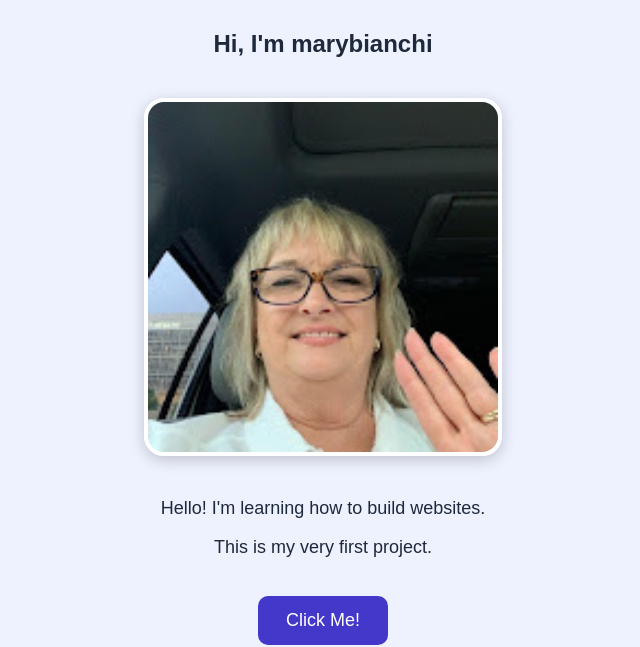
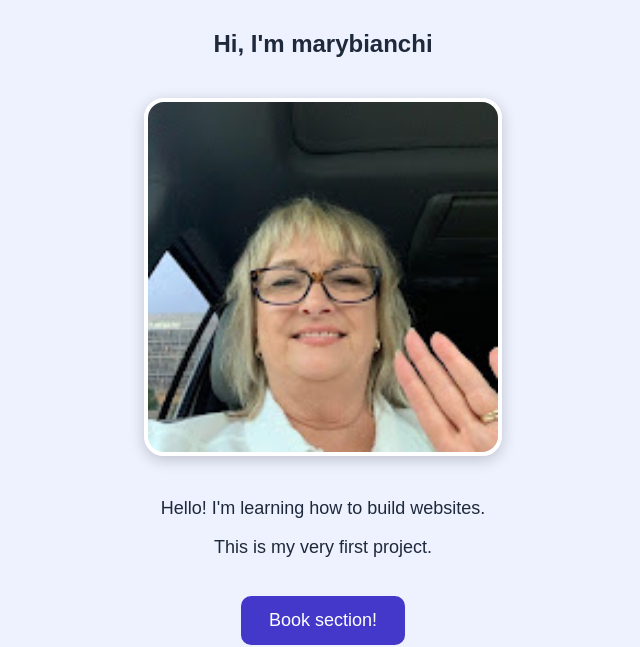
Before and after one commit to marybianchi/my-first-website, a plain HTML site: page index.html in a window 1280 px wide. Shown: the part 157-804 px from the top of the page, without its empty margins (317-957 px from the left). Drawn offline with Linux system fonts and the light colour scheme.

Commit message:
Change button text from 'Click Me!' to 'Book section!'

```diff
--- a/index.html
+++ b/index.html
@@ -26,7 +26,7 @@
     <p>This is my very first project.</p>
 
     <button onclick="alert('Welcome to my website!')">
-      Click Me!
+      Book section!
     </button>
   </section>
 
```
